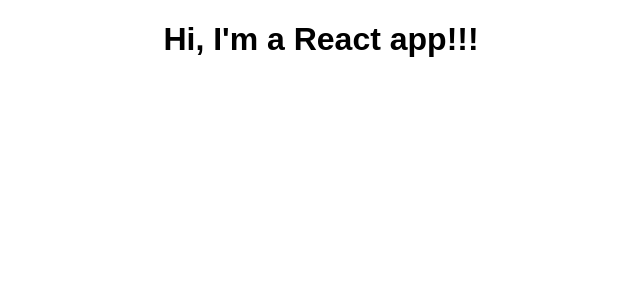
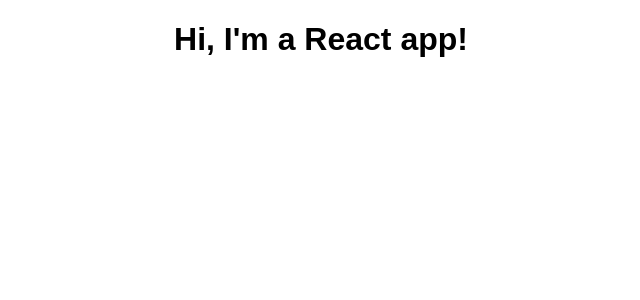
Before and after one commit to gaetanBloch/react-basics, a React (Create React App) app: page / in a window 1280 px wide. Shown: the top 300 px of the page, without its empty margins (319-959 px from the left). Built offline with nearby package versions, Linux system fonts and the light colour scheme.

Commit message:
Put back the right way to create component

```diff
--- a/src/App.js
+++ b/src/App.js
@@ -3,16 +3,16 @@
 
 class App extends Component {
   render() {
-    // return (
-    //   <div className="App">
-    //     <h1>Hi, I'm a React app!</h1>
-    //   </div>
+    return (
+      <div className="App">
+        <h1>Hi, I'm a React app!</h1>
+      </div>
+    );
+    // return React.createElement(
+    //   'div',
+    //   {className: 'App'},
+    //   React.createElement('h1', null, 'Hi, I\'m a React app!!!')
     // );
-    return React.createElement(
-      'div',
-      {className: 'App'},
-      React.createElement('h1', null, 'Hi, I\'m a React app!!!')
-    );
   }
 }
 
```
